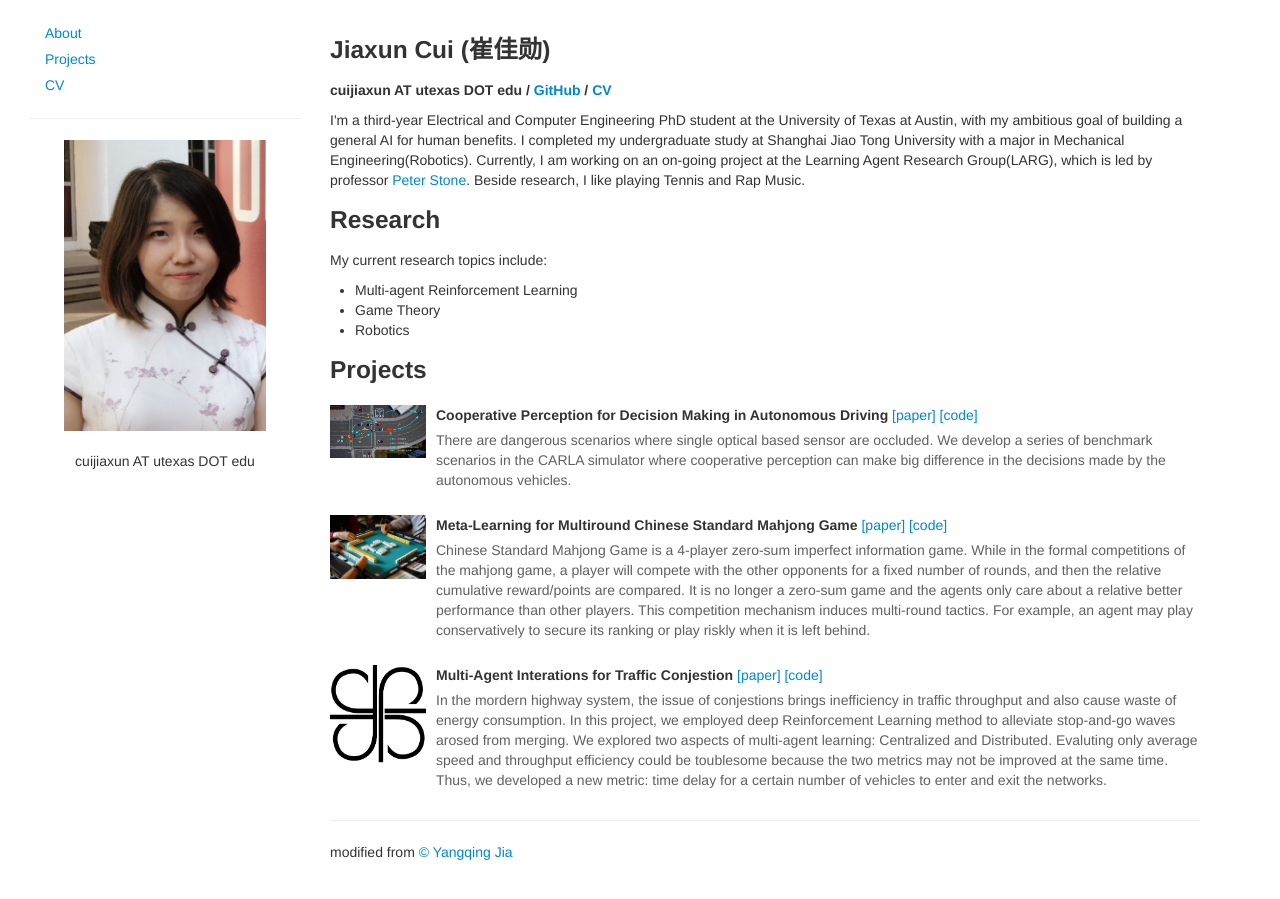
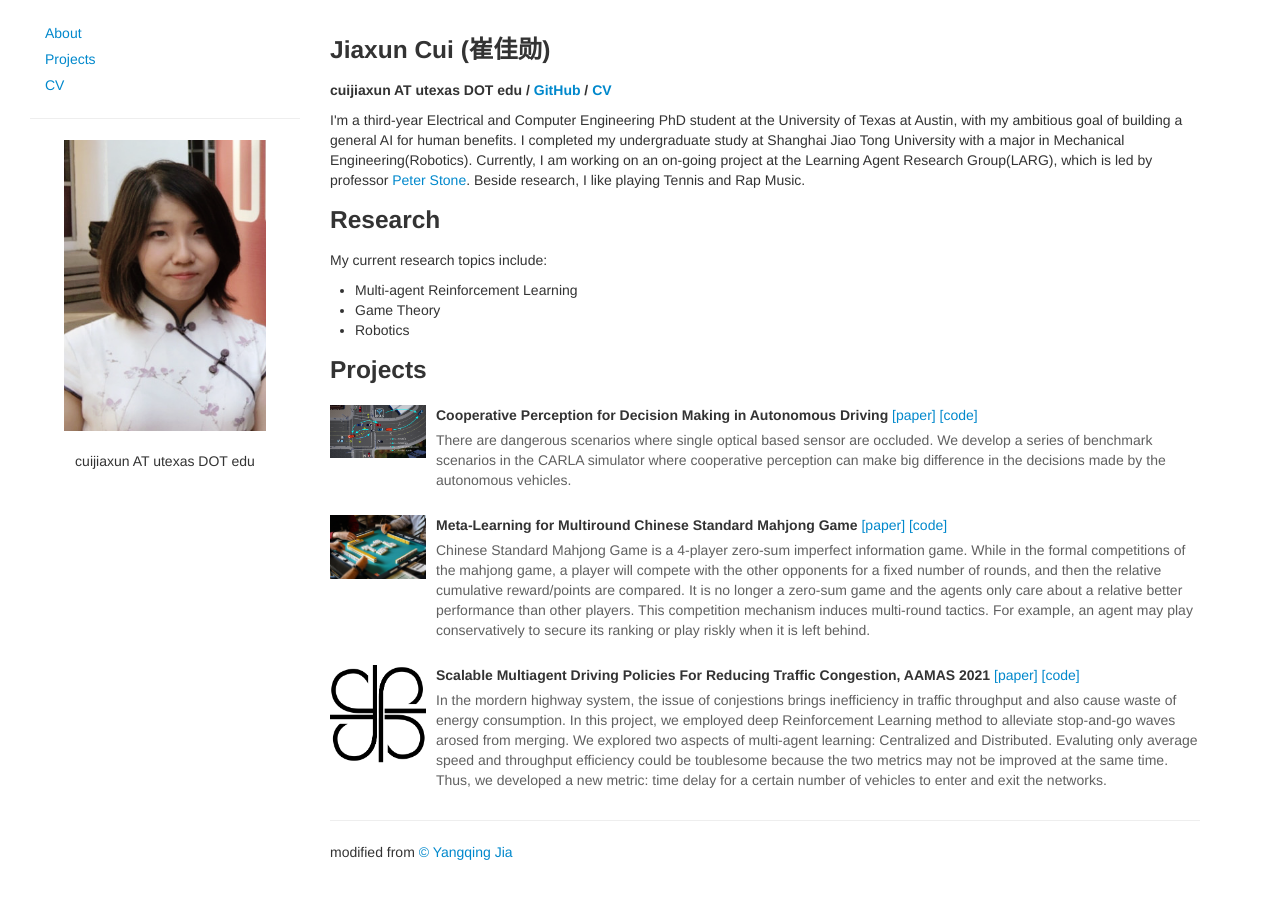
Before and after one commit to cuijiaxun/cuijiaxun.github.io, a Jekyll site: the page index.html, which Jekyll copies as it is, in a window 1280 px wide. Built offline with Jekyll 4.4.1, drawn with Linux system fonts in a browser that asks for light colours.

```diff
--- a/index.html
+++ b/index.html
@@ -150,7 +150,7 @@
                 <div class="media-body">
                     <p class="media-heading">
                         <strong>
-                             Multi-Agent Interations for Traffic Conjestion
+                             Scalable Multiagent Driving Policies For Reducing Traffic Congestion, AAMAS 2021
                         </strong>
                         <a target="_blank" href="https://arxiv.org/abs/2103.00058"> [paper] </a>
                         <a target="_blank" href="https://github.com/cuijiaxun/MITC-Project"> [code] </a>
```
